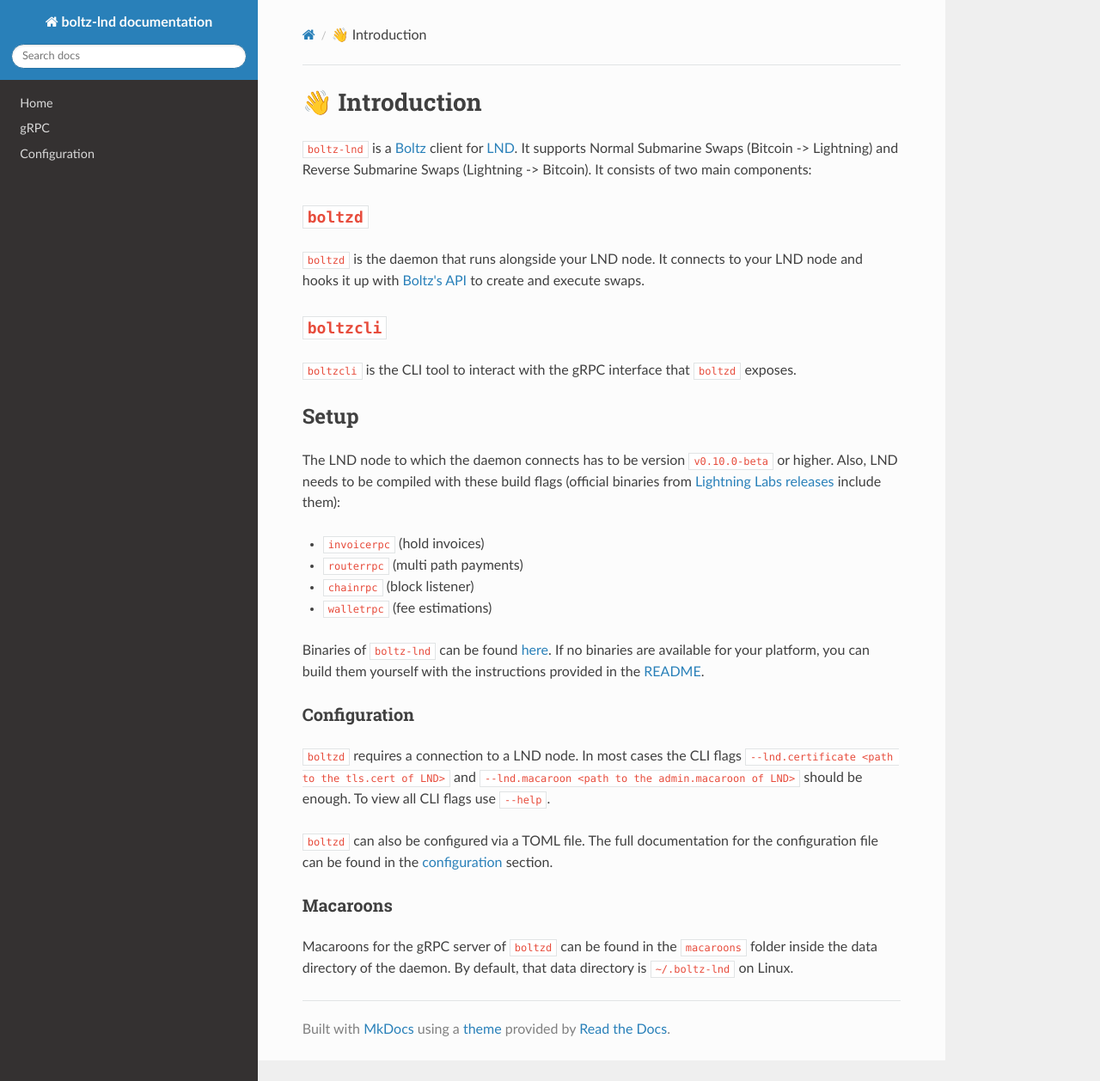
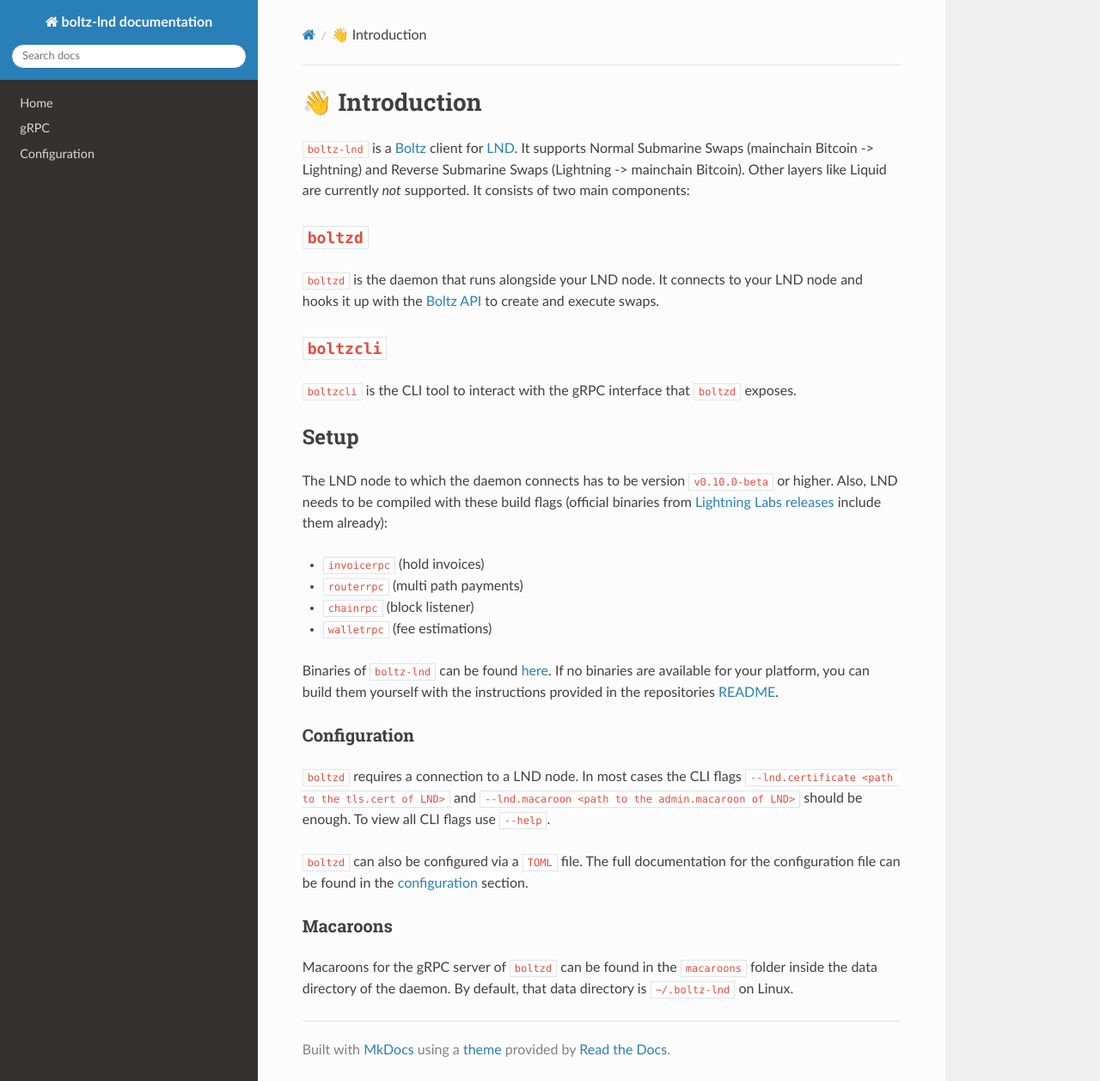
Before and after one commit to BoltzExchange/boltz-client, an MkDocs documentation site: the page built from docs/README.md, in a window 1280 px wide and 1258 px high. Shown: the whole window at 86% size. Built offline with MkDocs 1.6.1, drawn with Linux system fonts in a browser that asks for light colours; nearby versions of some CDN libraries.

Commit message:
GITBOOK-13: change request with no subject merged in GitBook

```diff
--- a/docs/README.md
+++ b/docs/README.md
@@ -5,11 +5,11 @@ coverY: 0
 
 # 👋 Introduction
 
-`boltz-lnd` is a [Boltz](https://boltz.exchange) client for [LND](https://github.com/lightningnetwork/lnd). It supports Normal Submarine Swaps (Bitcoin -> Lightning) and Reverse Submarine Swaps (Lightning -> Bitcoin). It consists of two main components:
+`boltz-lnd` is a [Boltz](https://boltz.exchange) client for [LND](https://github.com/lightningnetwork/lnd). It supports Normal Submarine Swaps (mainchain Bitcoin -> Lightning) and Reverse Submarine Swaps (Lightning -> mainchain Bitcoin). Other layers like Liquid are currently _not_ supported. It consists of two main components:
 
 ## `boltzd`
 
-`boltzd` is the daemon that runs alongside your LND node. It connects to your LND node and hooks it up with [Boltz's API](https://api.boltz.exchange/) to create and execute swaps.
+`boltzd` is the daemon that runs alongside your LND node. It connects to your LND node and hooks it up with the [Boltz API](https://api.boltz.exchange/) to create and execute swaps.
 
 ## `boltzcli`
 
@@ -17,20 +17,20 @@ coverY: 0
 
 ## Setup
 
-The LND node to which the daemon connects has to be version `v0.10.0-beta` or higher. Also, LND needs to be compiled with these build flags (official binaries from [Lightning Labs releases](https://github.com/lightningnetwork/lnd/releases) include them):
+The LND node to which the daemon connects has to be version `v0.10.0-beta` or higher. Also, LND needs to be compiled with these build flags (official binaries from [Lightning Labs releases](https://github.com/lightningnetwork/lnd/releases) include them already):
 
 * `invoicerpc` (hold invoices)
 * `routerrpc` (multi path payments)
 * `chainrpc` (block listener)
 * `walletrpc` (fee estimations)
 
-Binaries of `boltz-lnd` can be found [here](https://github.com/BoltzExchange/boltz-lnd/releases). If no binaries are available for your platform, you can build them yourself with the instructions provided in the [README](https://github.com/BoltzExchange/boltz-lnd#building).
+Binaries of `boltz-lnd` can be found [here](https://github.com/BoltzExchange/boltz-lnd/releases). If no binaries are available for your platform, you can build them yourself with the instructions provided in the repositories [README](https://github.com/BoltzExchange/boltz-lnd#building).
 
 ### Configuration
 
 `boltzd` requires a connection to a LND node. In most cases the CLI flags `--lnd.certificate <path to the tls.cert of LND>` and `--lnd.macaroon <path to the admin.macaroon of LND>` should be enough. To view all CLI flags use `--help`.
 
-`boltzd` can also be configured via a TOML file. The full documentation for the configuration file can be found in the [configuration](configuration.md) section.
+`boltzd` can also be configured via a `TOML` file. The full documentation for the configuration file can be found in the [configuration](configuration.md) section.
 
 ### Macaroons
 
```
